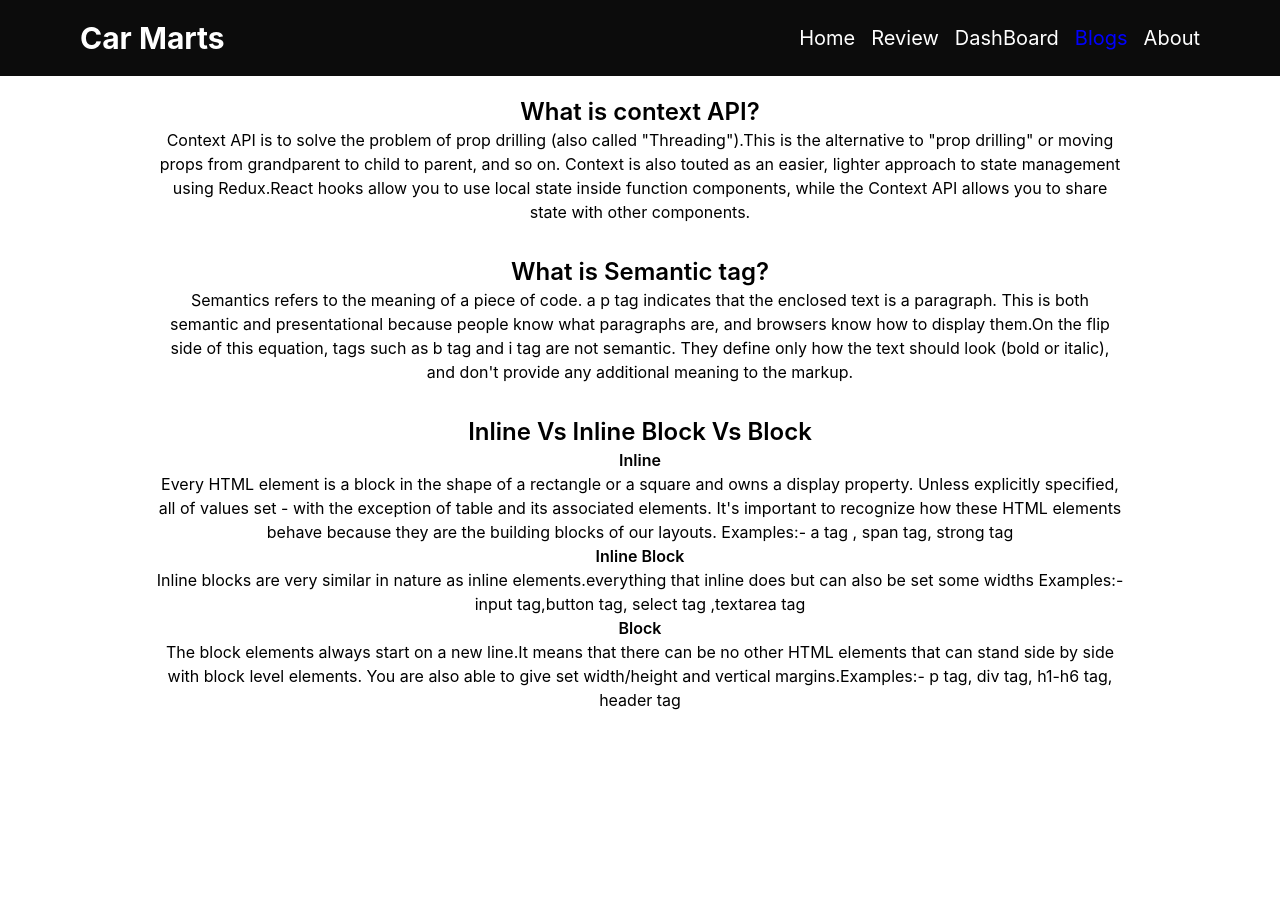
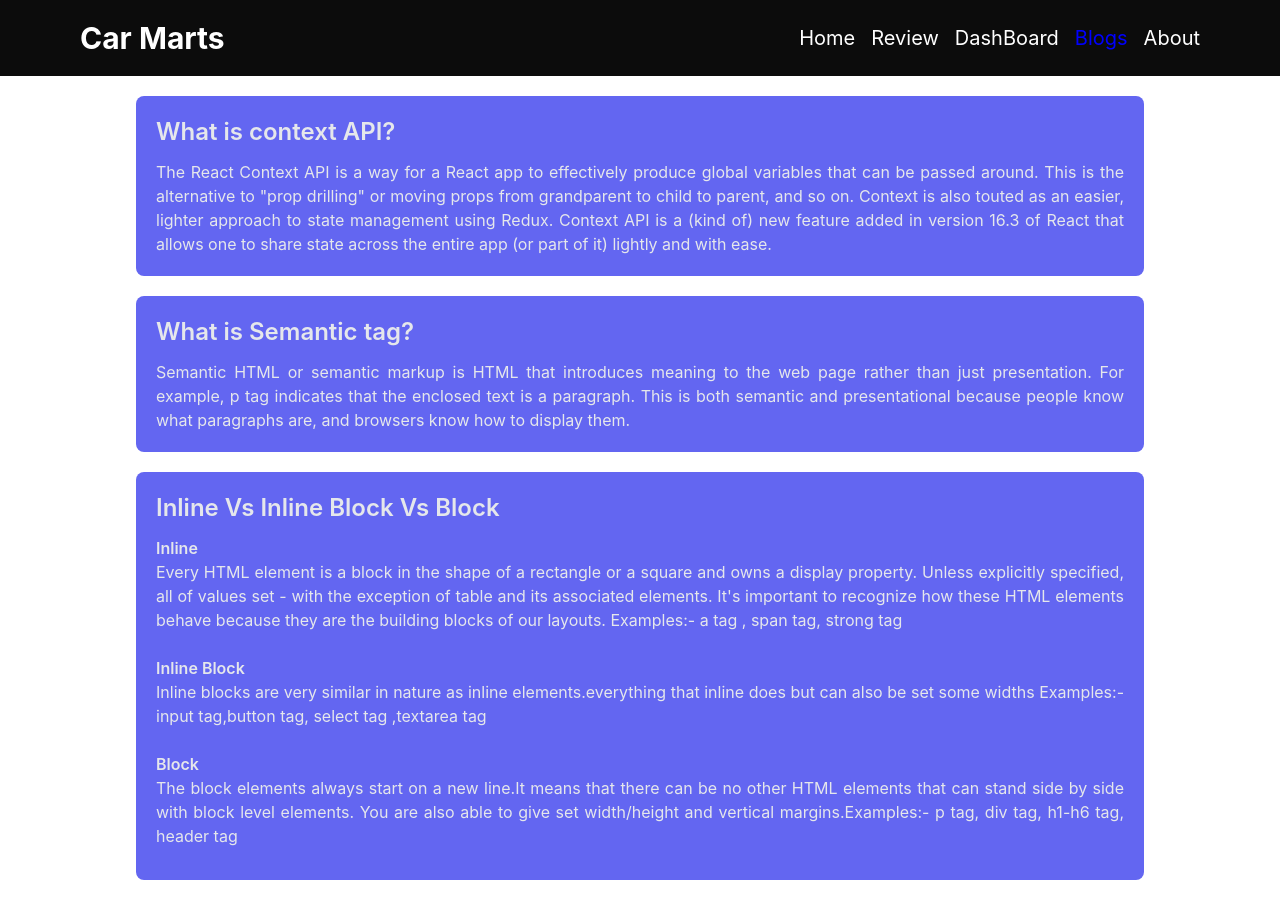
Before and after one commit to Suprio-Das/my-assignment-09, a React (Create React App) app: page /blogs in a window 1280 px wide. Before the commit the page ends 800 px from the top, so only its background shows below. Built offline with nearby package versions, Linux system fonts and the light colour scheme.

Commit message:
blog section added

```diff
--- a/src/Components/Blogs/Blogs.js
+++ b/src/Components/Blogs/Blogs.js
@@ -1,26 +1,27 @@
 import React from 'react';
 const Blogs = () => {
     return (
-        <div className='w-[80%] mx-auto py-2  px-2 my-3'>
-            <div className='px-5 pb-3 mb-5 rounded-lg'>
+        <div className='w-[80%] mx-auto py-2  px-2 my-3 '>
+            <div className='px-5 pb-5 mb-5 rounded-lg bg-indigo-500 text-gray-200 text-justify py-5'>
                 <p className='text-2xl font-semibold '>What is context API?</p>
-                <p>Context API is to solve the problem of prop drilling (also called "Threading").This is the alternative to "prop drilling" or moving props from grandparent to child to parent, and so on. Context is also touted as an easier, lighter approach to state management using Redux.React hooks allow you to use local state inside function components, while the Context API allows you to share state with other components.</p>
+                <p className='mt-3'>The React Context API is a way for a React app to effectively produce global variables that can be passed around. This is the alternative to "prop drilling" or moving props from grandparent to child to parent, and so on. Context is also touted as an easier, lighter approach to state management using Redux.
+                Context API is a (kind of) new feature added in version 16.3 of React that allows one to share state across the entire app (or part of it) lightly and with ease.</p>
             </div>
-            <div className='px-5 pb-3 mb-5 rounded-lg'>
+            <div className='px-5 pb-5 mb-5 rounded-lg bg-indigo-500 text-gray-200 text-justify py-5'>
                 <p className='text-2xl font-semibold'>What is Semantic tag?</p>
-                <p>Semantics refers to the meaning of a piece of code. a p tag indicates that the enclosed text is a paragraph. This is both semantic and presentational because people know what paragraphs are, and browsers know how to display them.On the flip side of this equation, tags such as b tag and i tag are not semantic. They define only how the text should look (bold or italic), and don't provide any additional meaning to the markup.</p>
+                <p  className='mt-3'>Semantic HTML or semantic markup is HTML that introduces meaning to the web page rather than just presentation. For example, p tag indicates that the enclosed text is a paragraph. This is both semantic and presentational because people know what paragraphs are, and browsers know how to display them.</p>
             </div>
-            <div className='px-5 pb-3 rounded-lg'>
+            <div className='px-5 pb-5 mb-5 rounded-lg bg-indigo-500 text-gray-200 text-justify py-5'>
                 <p className='text-2xl font-semibold'>Inline Vs Inline Block Vs Block</p>
-                <div>
+                <div className='py-3'>
                     <p className='font-semibold'>Inline</p>
                     <p>Every HTML element is a block in the shape of a rectangle or a square and owns a display property. Unless explicitly specified, all of values set - with the exception of table and its associated elements. It's important to recognize how these HTML elements behave because they are the building blocks of our layouts. Examples:- a tag , span tag, strong tag</p>
                 </div>
-                <div>
+                <div className='py-3'>
                     <p className='font-semibold'>Inline Block</p>
                     <p>Inline blocks are very similar in nature as inline elements.everything that inline does but can also be set some widths Examples:- input tag,button tag, select tag ,textarea tag</p>
                 </div>
-                <div>
+                <div className='py-3'>
                     <p className='font-semibold'>Block</p>
                     <p>The block elements always start on a new line.It means that there can be no other HTML elements that can stand side by side with block level elements. You are also able to give set width/height and vertical margins.Examples:- p tag, div tag, h1-h6 tag, header tag</p>
                 </div>
```
